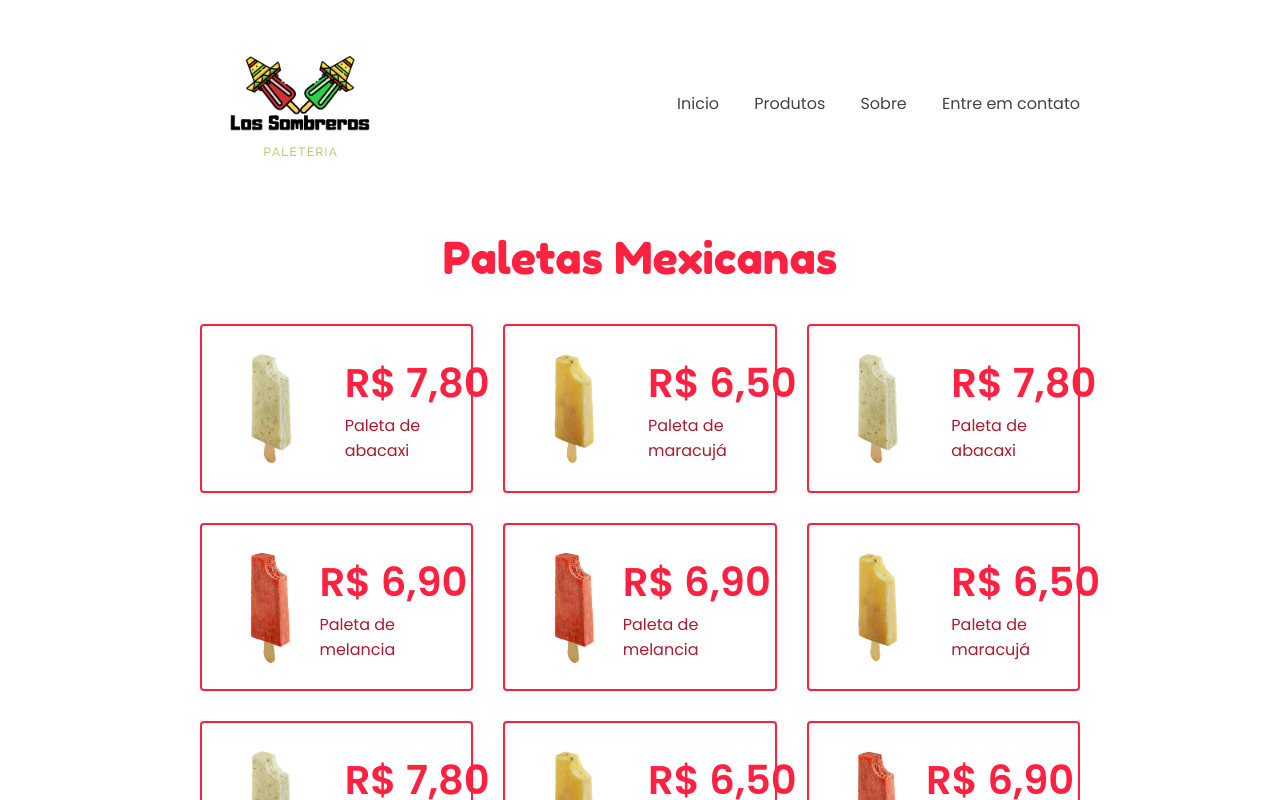
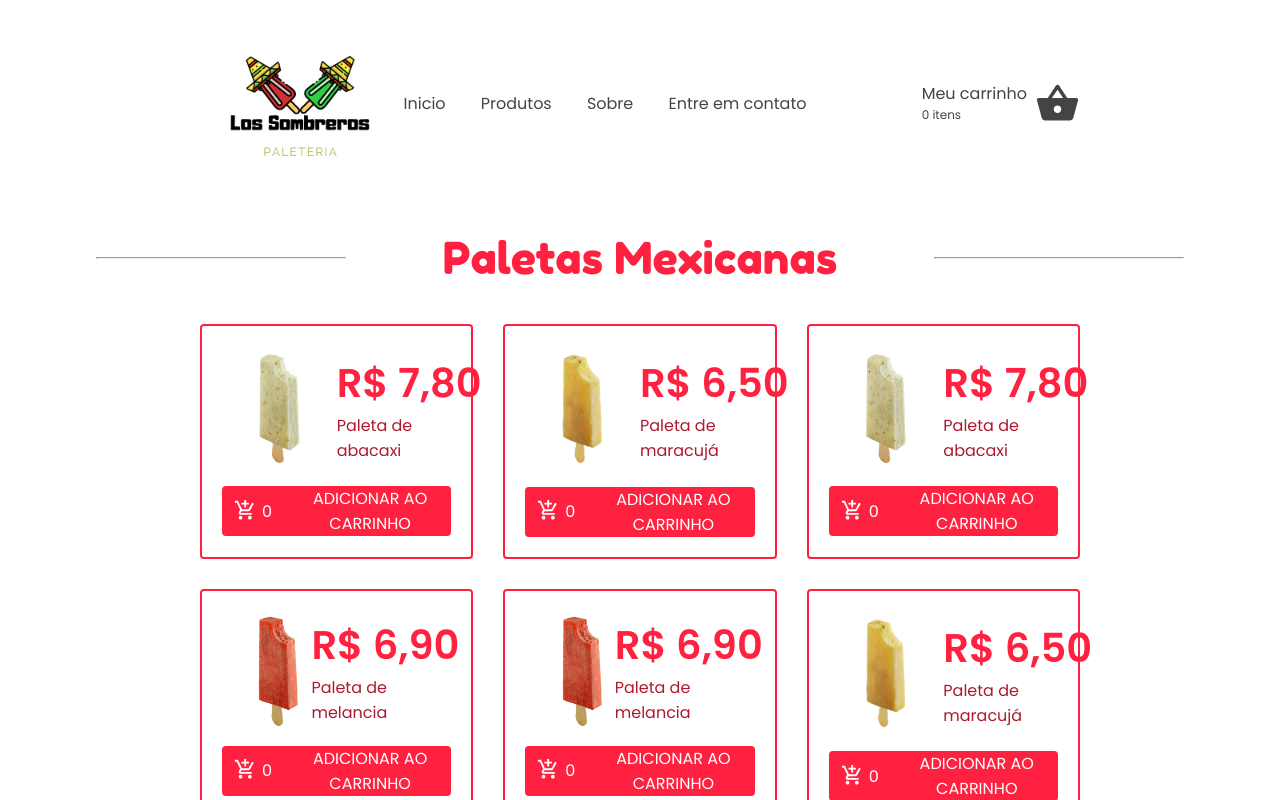
Before and after one commit to nandobutzke/los-sombreros, a React (Create React App) app: page /products in a window 1280 px wide. Shown: the top 800 px of the page. Built offline with nearby package versions, Linux system fonts and the light colour scheme.

Commit message:
Adding initial cart styles

```diff
--- a/public/index.html
+++ b/public/index.html
@@ -6,7 +6,7 @@
   <meta charset="utf-8" />
   <meta name="viewport" content="width=device-width, initial-scale=1" />
   <link rel="shortcut icon" href="../src/assets/logo-los-sombreros.png" type="image/x-icon">
-  <title>React App</title>
+  <title>Los Sombreros</title>
 
   <link href="https://fonts.googleapis.com/css2?family=Fredoka+One&family=Poppins:wght@400;500;600&display=swap" rel="stylesheet">
 </head>
--- a/src/App.tsx
+++ b/src/App.tsx
@@ -8,6 +8,7 @@ import { Products } from './pages/Products';
 import './styles/global.scss';
 import { Footer } from './components/Footer';
 import { BackToHomeProvider } from './hooks/useBackToHome';
+import { Cart } from './pages/Cart';
 
 function App() {
   return (
@@ -17,6 +18,7 @@ function App() {
         <Routes>
           <Route path="/" element={<Home />} />
           <Route path="/products" element={<Products />} />
+          <Route path="/cart" element={<Cart />} />
         </Routes>
         <Footer />
       </Router>
--- a/src/components/Card/index.tsx
+++ b/src/components/Card/index.tsx
@@ -1,5 +1,6 @@
-import { ProductContainer } from './styles';
+import { AddToCartButton, ProductContainer } from './styles';
 import { formatPrice } from '../../util/format';
+import { MdAddShoppingCart } from 'react-icons/md';
 
 interface ProductProps {
     data: {
@@ -13,11 +14,21 @@ interface ProductProps {
 export function Card({ data }: ProductProps) {
     return(
         <ProductContainer key={data.id}>
-            <img className={data.id === "melancia" ? "melanciaImg" : ''} src={data.img} alt={data.title} />
-            <div className="data-text-content">
-                <h3>{formatPrice(data.price)}</h3>
-                <p>{data.title}</p>
+            <div className="card-content">
+                <img className={data.id === "melancia" ? "melanciaImg" : ''} src={data.img} alt={data.title} />
+                <div className="data-text-content">
+                    <h3>{formatPrice(data.price)}</h3>
+                    <p>{data.title}</p>
+                </div>
             </div>
+            <AddToCartButton type="button">
+                <div>
+                    <MdAddShoppingCart />
+                    {0}
+                </div>
+
+                <span>ADICIONAR AO CARRINHO</span>
+            </AddToCartButton>
         </ProductContainer>
     );
 }
--- a/src/components/Card/styles.ts
+++ b/src/components/Card/styles.ts
@@ -1,13 +1,14 @@
+import { darken } from "polished";
 import styled from "styled-components";
 
 export const ProductContainer = styled.div`
     padding: 1.25rem;
     border: 2.5px solid #ff213f;
     border-radius: 0.25rem;
+
     display: flex;
-    align-items: center;
-    justify-content: center;
-    cursor: pointer;
+    flex-direction: column;
+
     gap: 1rem;
 
     transition: background 0.2s;
@@ -20,24 +21,29 @@ export const ProductContainer = styled.div`
         width: 28%;
     }
 
+    .card-content {
+        display: flex;
+        justify-content: center;
+        align-items: center;
+    }
+
     .data-text-content {
         width: 50%;
 
         h3 {
             font-size: 2.50rem;
             color: #ff213f;
-
             transition: color 0.2s;
         }
 
         p {
             color: #ad1a2e;
-
-            transition: color 0.2s;
         }
     }
 
-    &:hover {
+
+
+    /* &:hover {
         background: #ff213f;
 
         h3 {
@@ -48,5 +54,44 @@ export const ProductContainer = styled.div`
         p {
             color: #FFF;
         }
+    } */
+`;
+
+export const AddToCartButton = styled.button`
+    font: 16px "Poppins", sans-serif;
+    border: none;
+    background: #ff213f;
+    color: #FFF;
+    border-radius: 0.25rem;
+
+    display: flex;
+    align-items: center;
+    gap: 0.3rem;
+
+
+    div {
+        display: flex;
+        justify-content: space-between;
+        gap: 0.35rem;
+        padding: 12px;
+
+        svg {
+            font-size: 1.4rem;
+        }
     }
+
+    span {
+        flex: 1;
+        text-align: center;
+
+    }
+
+    cursor: pointer;
+
+    transition: background 0.2s;
+
+    &:hover {
+        background: ${darken(0.2, '#ff213f')};
+    }
+
 `;
--- /dev/null
+++ b/src/components/CartItem/index.tsx
@@ -0,0 +1,15 @@
+import { MdShoppingBasket } from "react-icons/md";
+import { StyledCartItemLink } from "./styles";
+
+export function CartItem() {
+    return (
+        <StyledCartItemLink to="/cart">
+            <div>
+                Meu carrinho
+                <span>{0} itens</span>
+            </div>
+
+            <MdShoppingBasket size={45} />
+        </StyledCartItemLink>
+    );
+}
--- /dev/null
+++ b/src/components/CartItem/styles.ts
@@ -0,0 +1,21 @@
+import { Link } from "react-router-dom";
+import styled from "styled-components";
+
+export const StyledCartItemLink = styled(Link)`
+    display: flex;
+    text-decoration: none;
+    color: #444;
+    margin-left: 5rem;
+
+    div {
+        display: flex;
+        flex-direction: column;
+
+        span {
+            font-size: 0.75rem;
+        }
+    }
+
+    gap: 0.5rem;
+
+`;
--- a/src/components/Content/styles.ts
+++ b/src/components/Content/styles.ts
@@ -6,10 +6,12 @@ export const ContentContainer = styled.div`
     justify-content: space-between;
     align-items: center;
 
+    margin: auto 7.5rem;
+
     .text-content {
         display: inline-block;
-        justify-content: left;
-        align-items: left;
+        justify-content: center;
+        align-items: center;
         text-align: left;
         width: 50%;
         opacity: 1 !important;
@@ -42,6 +44,9 @@ export const ContentContainer = styled.div`
         display: flex;
         justify-content: center;
 
+        img {
+            height: 40vh;
+        }
 
     }
 `;
--- a/src/components/Header/index.tsx
+++ b/src/components/Header/index.tsx
@@ -2,6 +2,7 @@ import { HeaderContainer, StyledLink } from "./styles";
 import logoImg from '../../assets/logo-los-sombreros.png';
 import { BackToHomeButton } from "../BackToHomeButton";
 import { useBackToHome } from "../../hooks/useBackToHome";
+import { CartItem } from "../CartItem";
 
 export function Header() {
     const { isOtherPage, alterPage } = useBackToHome();
@@ -17,6 +18,7 @@ export function Header() {
                     <StyledLink to="/products" onClick={() => alterPage(true)}>Produtos</StyledLink>
                     <StyledLink to="/" onClick={() => alterPage(true)}>Sobre</StyledLink>
                     <StyledLink to="/" onClick={() => alterPage(true)}>Entre em contato</StyledLink>
+                    <CartItem />
                 </nav>
             </HeaderContainer>
         </>
--- a/src/components/ProductsGrid/index.tsx
+++ b/src/components/ProductsGrid/index.tsx
@@ -6,7 +6,9 @@ export function ProductsGrid() {
     return (
         <>
             <TitleProductsdGridContainer>
+                <hr />
                 <h2>Paletas Mexicanas</h2>
+                <hr />
             </TitleProductsdGridContainer>
             <ProductsContainer>
                 {data.map(product => {
--- a/src/components/ProductsGrid/styles.ts
+++ b/src/components/ProductsGrid/styles.ts
@@ -10,7 +10,7 @@ export const ProductsContainer = styled.div`
 export const TitleProductsdGridContainer = styled.div`
     display: flex;
     align-items: center;
-    justify-content: center;
+    justify-content: space-between;
 
     padding-top: 1.5rem;
 
@@ -18,4 +18,9 @@ export const TitleProductsdGridContainer = styled.div`
         color: #ff213f;
         font: 2.75rem "Fredoka One", sans-serif;
     }
+
+    hr {
+        margin: auto;
+        width: 250px;
+    }
 `;
--- /dev/null
+++ b/src/pages/Cart/index.tsx
@@ -0,0 +1,34 @@
+import { data } from "../../data";
+import { formatPrice } from "../../util/format";
+import { StyledTable } from "./styles";
+
+export function Cart() {
+    return (
+        <StyledTable>
+            <thead>
+                <tr>
+                    <th arial-label="product image"></th>
+                    <th>PRODUTO</th>
+                    <th>QTD</th>
+                    <th>SUBTOTAL</th>
+                    <th arial-label="delete icon"></th>
+                </tr>
+            </thead>
+            <tbody>
+                <tr>
+                    <td>
+                        <img src={data[0].img} alt="" />
+                    </td>
+                    <td>
+                        <strong>{data[0].title}</strong>
+                        <span>{formatPrice(data[0].price)}</span>
+                    </td>
+                    <td>teste</td>
+                    <td>teste</td>
+                    <td>teste</td>
+                    <td>teste</td>
+                </tr>
+            </tbody>
+        </StyledTable>
+    );
+}
--- /dev/null
+++ b/src/pages/Cart/styles.ts
@@ -0,0 +1,28 @@
+import styled from "styled-components";
+
+export const StyledTable = styled.table`
+    thead th {
+        padding: 12px;
+    }
+
+    tbody td {
+        padding: 12px;
+        border-bottom: 1px solid #eee;
+    }
+
+    strong {
+        color: #333;
+        display: block;
+    }
+
+    span {
+        display: block;
+        margin-top: 5px;
+        font-size: 1.1rem;
+        font-weight: bold;
+    }
+
+    img {
+        height: 100px;
+    }
+`;
```
